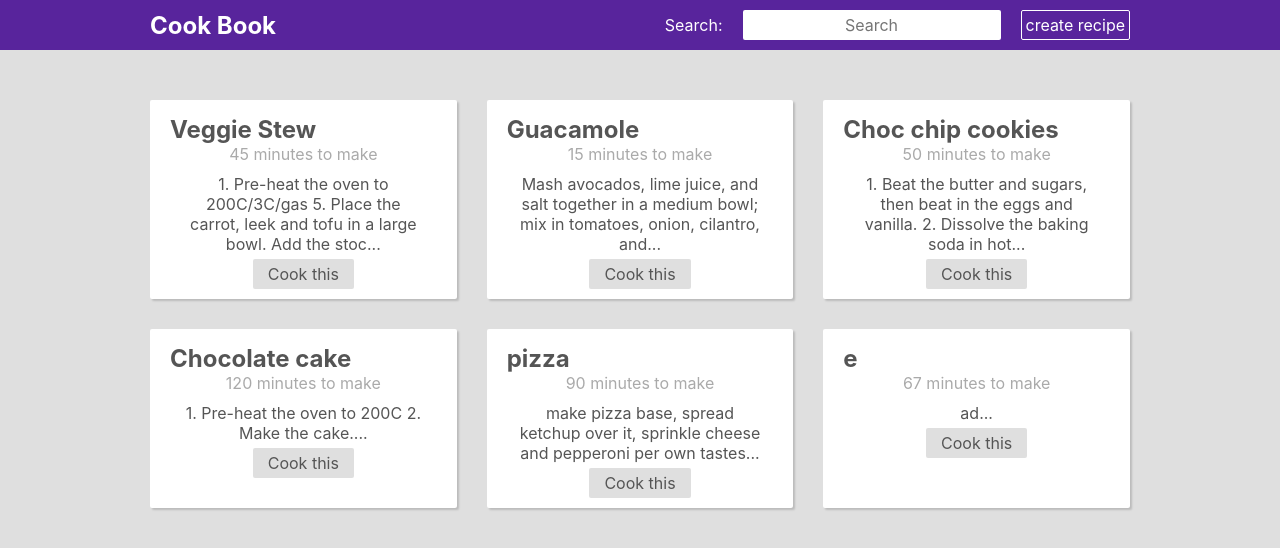
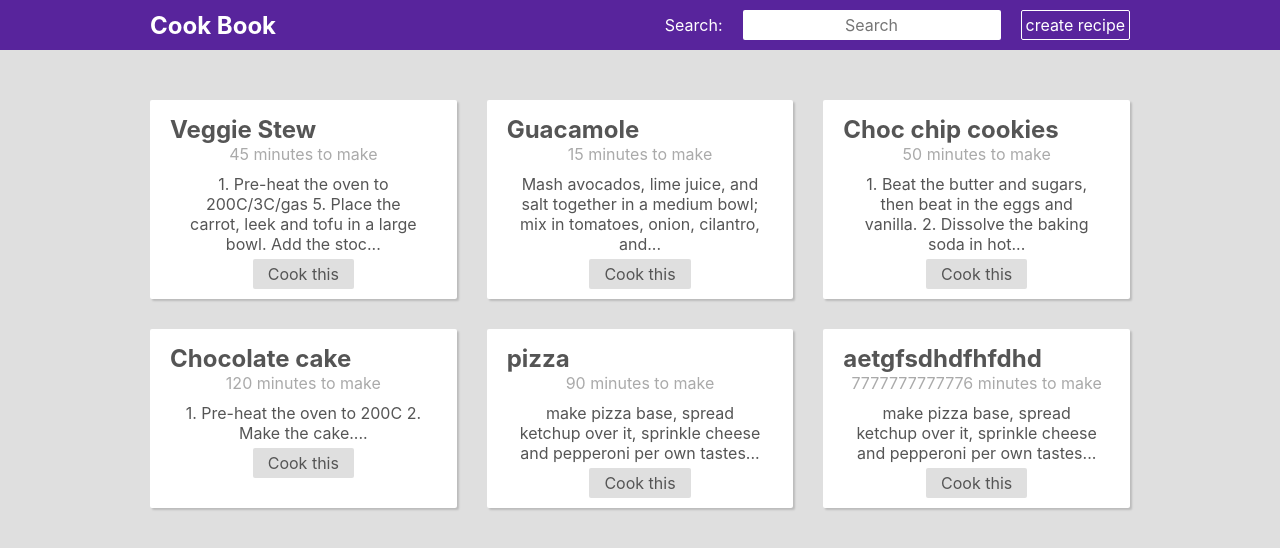
Before and after one commit to ratSeraphim/virtual-cookbook, a React (Create React App) app: page / in a window 1280 px wide. Shown: the top 548 px of the page. Built offline with nearby package versions, Linux system fonts and the light colour scheme; data requests are answered from the project's data file.

Commit message:
Fixed input validation and recipe creation bugs

```diff
--- a/data/db.json
+++ b/data/db.json
@@ -3,7 +3,12 @@
     {
       "title": "Veggie Stew",
       "time": "45",
-      "ingredients": ["1 Carrot", "1 Leek", "200g Tofu", "300ml Veg Stock"],
+      "ingredients": [
+        "1 Carrot",
+        "1 Leek",
+        "200g Tofu",
+        "300ml Veg Stock"
+      ],
       "steps": "1. Pre-heat the oven to 200C/3C/gas 5. Place the carrot, leek and tofu in a large bowl. Add the stock and mix well. 2. Add the rest of ingredients and mix well. 3. Place the mixture in a large bowl and cover with a lid. 4. Place the lid on the oven and cook for 40 minutes. 5. Serve with a slaw of your choice",
       "id": "1"
     },
@@ -36,23 +41,35 @@
     {
       "title": "Chocolate cake",
       "time": "120",
-      "ingredients": ["1 Chocolate bar", "200g flour", "2 egg", "100ml milk"],
+      "ingredients": [
+        "1 Chocolate bar",
+        "200g flour",
+        "2 egg",
+        "100ml milk"
+      ],
       "steps": "1. Pre-heat the oven to 200C 2. Make the cake.",
       "id": "4"
     },
     {
       "title": "pizza",
       "time": "90",
-      "ingredients": ["cheese", "ketchup", "pepperoni", "dough"],
+      "ingredients": [
+        "cheese",
+        "ketchup",
+        "pepperoni",
+        "dough"
+      ],
       "steps": "make pizza base, spread ketchup over it, sprinkle cheese and pepperoni per own tastes",
       "id": "7aaa3c51-f0b0-40b9-b099-4708a4b231a4"
     },
     {
-      "title": "e",
-      "time": "67",
-      "ingredients": ["e", "a", "v", "n"],
-      "steps": "ad",
-      "id": "44f6c516-e8a6-4303-9ed3-767ac2df20fb"
+      "title": "aetgfsdhdfhfdhd",
+      "time": "7777777777776",
+      "ingredients": [
+        "fd"
+      ],
+      "steps": "make pizza base, spread ketchup over it, sprinkle cheese and pepperoni per own tastes",
+      "id": "0aec46e8-9d31-42d6-b310-b6b6675a9ab6"
     }
   ]
 }
--- a/src/SearchContext.js
+++ b/src/SearchContext.js
@@ -13,9 +13,7 @@ const SearchContextProvider = (props) => {
   };
 
   return (
-    <SearchContext.Provider
-      value={{ query: query, searchHandler, searchHandler }}
-    >
+    <SearchContext.Provider value={{ query: query, searchHandler }}>
       {props.children}
     </SearchContext.Provider>
   );
--- a/src/components/Create/Create.jsx
+++ b/src/components/Create/Create.jsx
@@ -5,6 +5,7 @@ import * as S from "./style";
 const Create = () => {
   const navigate = useNavigate();
   const [ingredient, setIngredient] = useState("");
+  const [status, setStatus] = useState("");
   const [recipe, setRecipe] = useState({
     title: "",
     time: "",
@@ -37,14 +38,26 @@ const Create = () => {
 
   const handleFormSubmit = (e) => {
     e.preventDefault();
-
+    if (
+      recipe.title &&
+      recipe.ingredients.length > 0 &&
+      recipe.steps &&
+      recipe.time
+    ) {
+      setStatus("Submitting...");
       fetch("http://localhost:3001/recipes", {
         method: "POST",
         headers: { "Content-Type": "application/json" },
         body: JSON.stringify(recipe),
       }).then(() => {
+        setTimeout(() => {
           navigate("/");
+          navigate(0);
+        }, 1500);
       });
+    } else {
+      setStatus("Please fill out all of the fields!");
+    }
   };
 
   return (
@@ -94,6 +107,7 @@ const Create = () => {
         ></S.TextInput>
         <S.SubmitButton type="submit" value="submit"></S.SubmitButton>
       </S.MyForm>
+      <div>{status}</div>
     </S.CreatePage>
   );
 };
--- a/src/components/RecipeDetails/RecipeCard.jsx
+++ b/src/components/RecipeDetails/RecipeCard.jsx
@@ -9,7 +9,6 @@ const RecipeCard = () => {
     error,
     isPending,
   } = useFetch("http://localhost:3001/recipes/" + id);
-  //need to fix ingredient display
   return (
     <div>
       <S.RecipeCard>
@@ -25,9 +24,9 @@ const RecipeCard = () => {
                 {recipe &&
                   recipe.ingredients.map((ing, i) =>
                     i === recipe.ingredients.length - 1 ? (
-                      <S.Ingredients key={ing}> {ing}. </S.Ingredients>
+                      <S.Ingredients key={i}> {ing}. </S.Ingredients>
                     ) : (
-                      <S.Ingredients key={ing}> {ing}, </S.Ingredients>
+                      <S.Ingredients key={i}> {ing}, </S.Ingredients>
                     )
                   )}
               </div>
@@ -41,27 +40,3 @@ const RecipeCard = () => {
 };
 
 export default RecipeCard;
-
-/* {recipe.ingredients.map((ing) => (
-                  <li key={ing}>{ing}</li>
-                ))} */
-
-/* return (
-    <div>
-      <S.RecipeCard>
-        {error && <div>{error}</div>}
-        {isPending && <div>Loading...</div>}
-
-        {recipe && (
-          <>
-            <S.Title>{recipe.title}</S.Title>
-            <S.Requirements>
-              Takes {recipe.time} minutes to cook
-              <S.Ingredients>{recipe.ingredients}</S.Ingredients>
-            </S.Requirements>
-            <S.Steps>{recipe.steps}</S.Steps>
-          </>
-        )}
-      </S.RecipeCard>
-    </div>
-  ); */
--- a/src/index.js
+++ b/src/index.js
@@ -14,6 +14,3 @@ root.render(
     </RecipeContextProvider>
   </React.StrictMode>
 );
-
-// If you want to start measuring performance in your app, pass a function
-// to log results (for example: reportWebVitals(console.log))
```
Lines whose indentation alone changed are shown as unchanged.
